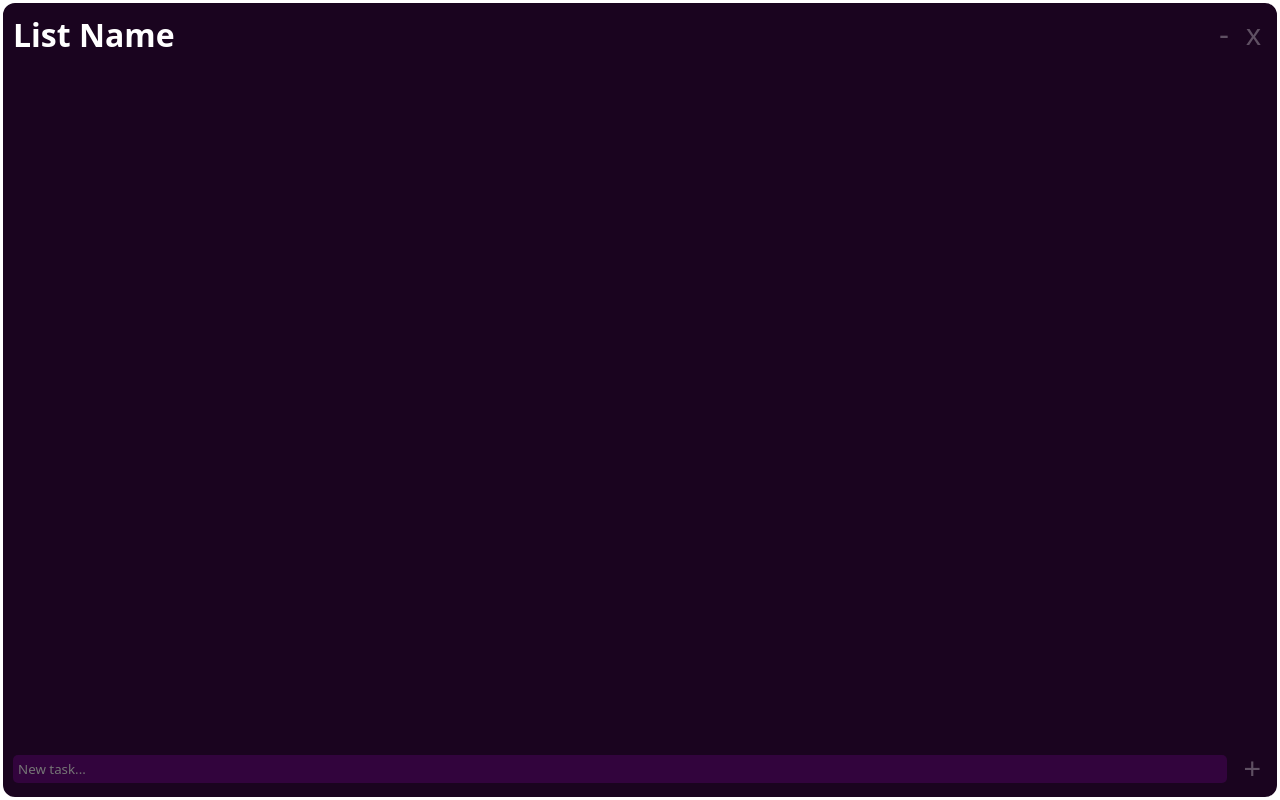
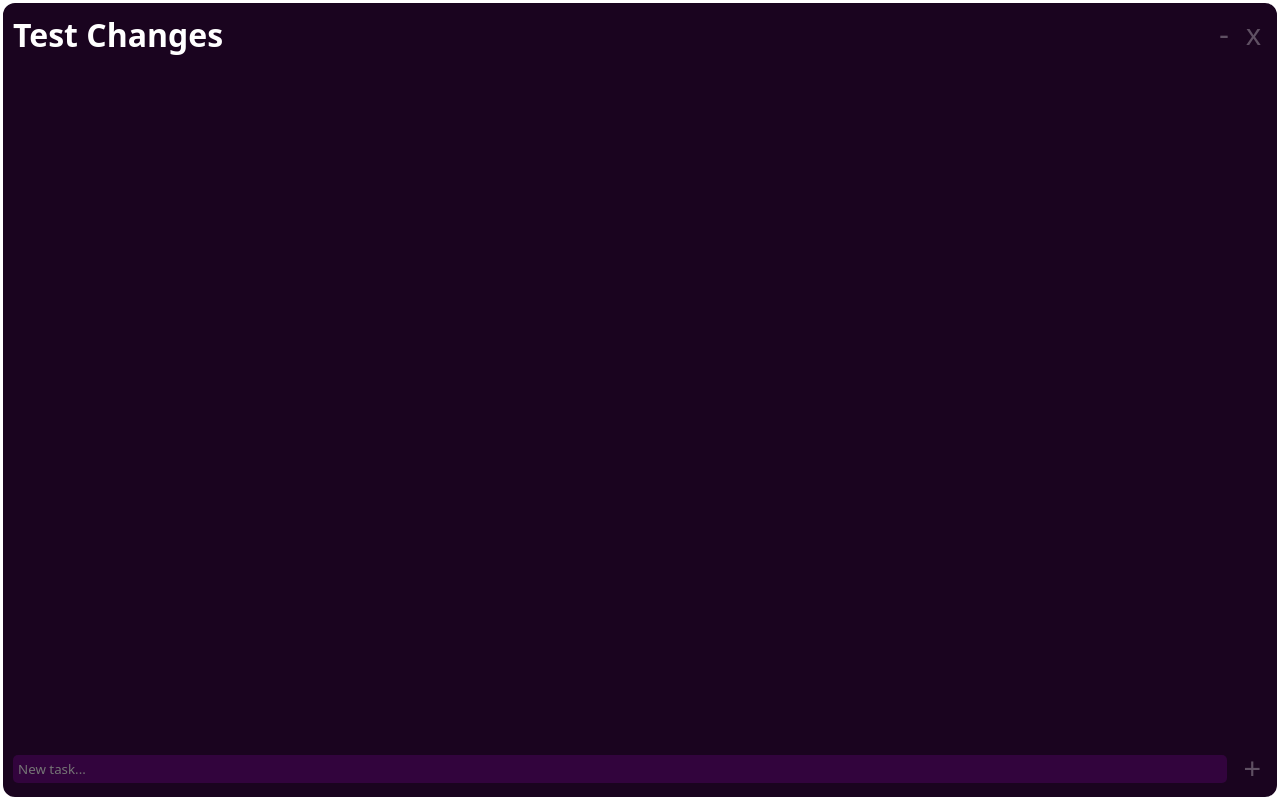
Before and after one commit to Gmmolly05/Notepadd, an Electron app: page index.html in a window 1280 px wide. Drawn offline with Linux system fonts and the light colour scheme; no server answers.

Commit message:
Testing changes for v1.0.5

```diff
--- a/index.html
+++ b/index.html
@@ -14,7 +14,7 @@
 <body>
     <div id="root">
         <div id="title-bar">
-            <h1 id="title">List Name</h1>
+            <h1 id="title">Test Changes</h1>
 
             <div id="window-controls">
                 <button id="minimize-button">-</button>
--- a/package.json
+++ b/package.json
@@ -1,7 +1,7 @@
 {
   "name": "notepadd",
   "productName": "Notepadd",
-  "version": "1.0.4",
+  "version": "1.0.5",
   "description": "",
   "main": "main.js",
   "scripts": {
```
